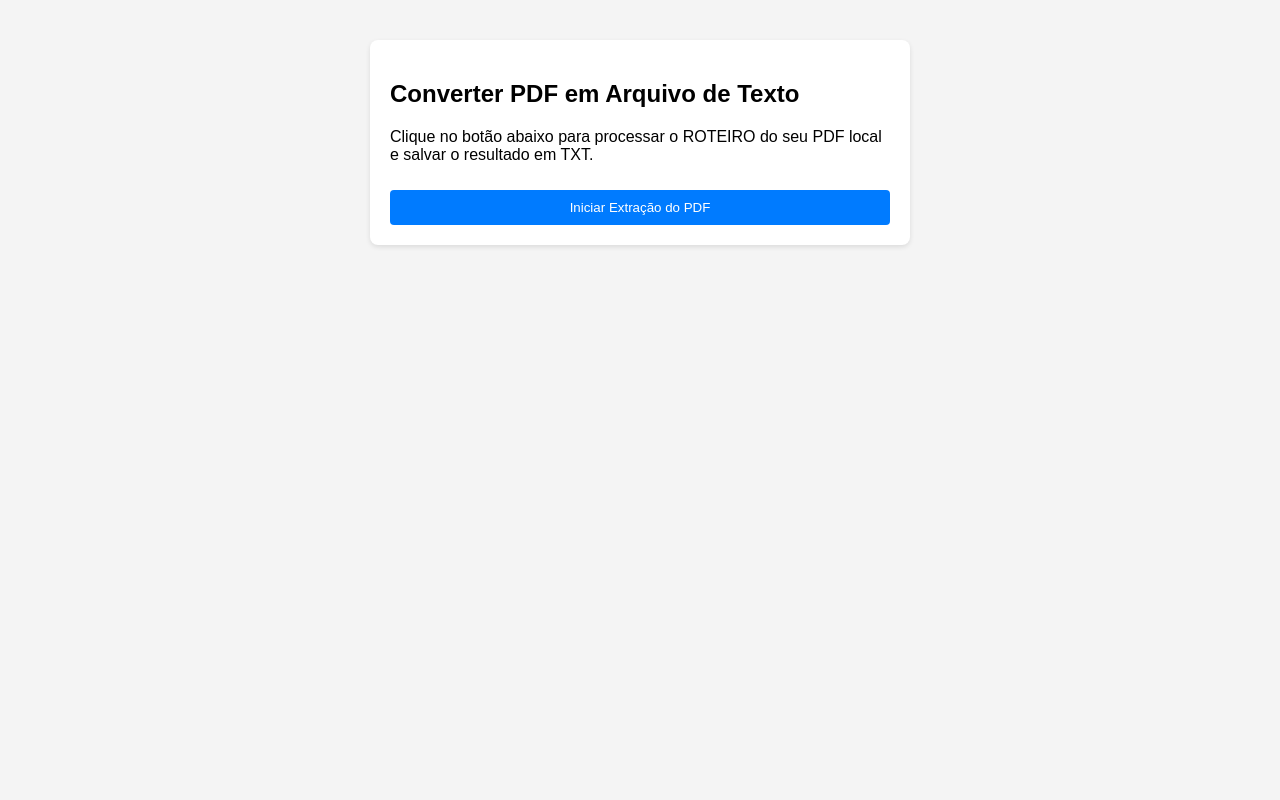
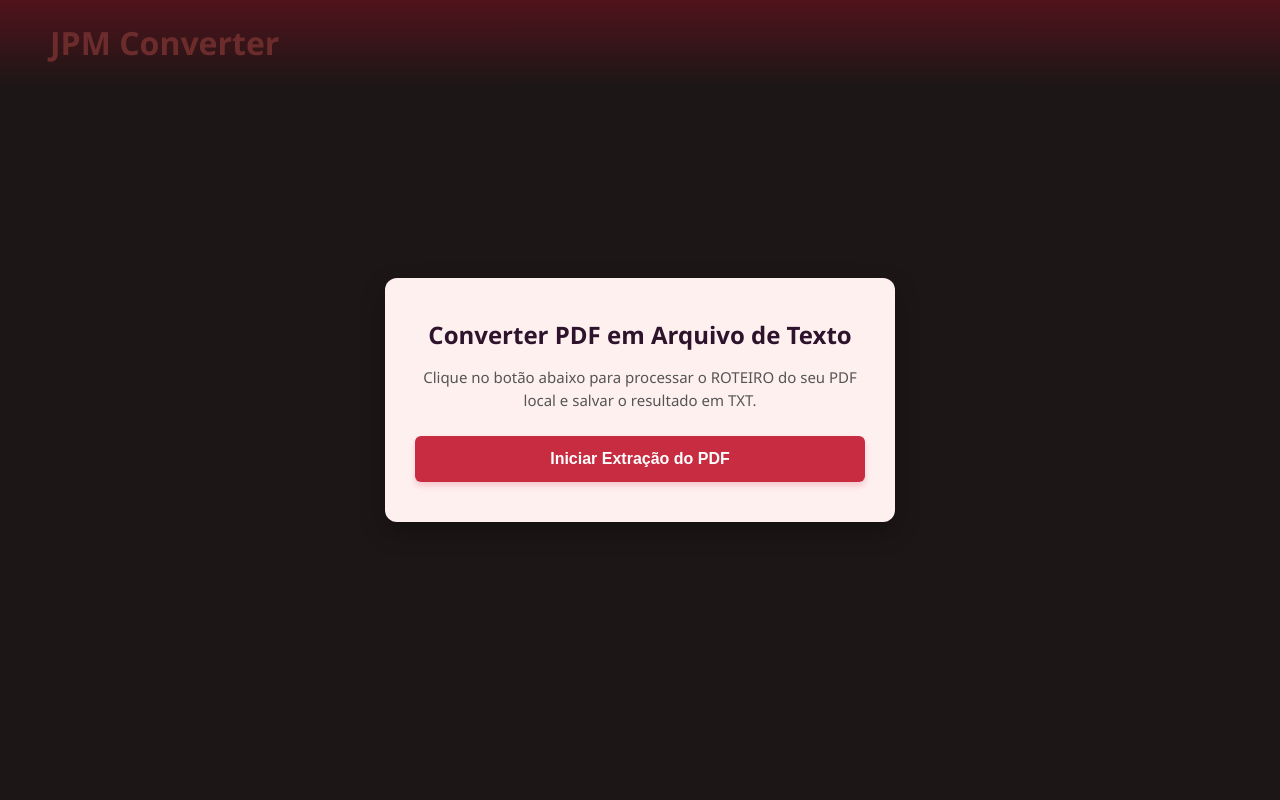
Before and after one commit to mscl08/JPM-Converter, a Django app: page / in a window 1280 px wide. Run offline with Django 5.2, Linux system fonts and the light colour scheme.

Commit message:
second JPM version

```diff
--- /dev/null
+++ b/static/css/design1.css
@@ -0,0 +1,92 @@
+/* Configuração global e centralização na tela */
+body {
+    font-family: 'Segoe UI', Roboto, Helvetica, Arial, sans-serif;
+    margin: 0;
+    padding: 20px;
+    background-color: #1D1616;
+    display: flex;
+    justify-content: center;
+    align-items: center;
+    min-height: 100vh;
+    box-sizing: border-box;
+}
+
+/* Caixa principal do conversor */
+.box {
+    background-color: #FFF0F0; /* Tom bem claro para dar contraste e leitura */
+    padding: 40px 30px;
+    border-radius: 12px;
+    max-width: 450px;
+    width: 100%;
+    box-shadow: 0 10px 25px rgba(0, 0, 0, 0.3);
+    text-align: center;
+}
+
+/* Título e textos internos */
+.box h2 {
+    color: #2D132C;
+    margin-top: 0;
+    margin-bottom: 12px;
+    font-size: 24px;
+}
+
+.box p {
+    color: #555;
+    font-size: 15px;
+    line-height: 1.5;
+    margin-bottom: 25px;
+}
+
+/* Botão de ação principal */
+button {
+    background-color: #C72C41;
+    color: #ffffff;
+    border: none;
+    padding: 14px 20px;
+    border-radius: 6px;
+    cursor: pointer;
+    font-size: 16px;
+    font-weight: 600;
+    width: 100%;
+    transition: background-color 0.2s ease, transform 0.1s ease;
+    box-shadow: 0 4px 6px rgba(199, 44, 65, 0.2);
+}
+
+/* Efeito ao passar o mouse no botão */
+button:hover {
+    background-color: #A62436; /* Tom ligeiramente mais escuro para o efeito */
+    transform: translateY(-1px);
+}
+
+button:active {
+    transform: translateY(1px);
+}
+
+/* Mensagem de sucesso estilizada */
+.success {
+    color: #155724;
+    background-color: #d4edda;
+    border: 1px solid #c3e6cb;
+    padding: 12px;
+    border-radius: 6px;
+    font-weight: 500;
+    margin-top: 20px;
+    font-size: 14px;
+}
+
+/* Linha decorativa no topo da página */
+.linha-topo {
+    position: fixed;
+    top: 0;
+    left: 0;
+    width: 100%;
+    background: linear-gradient( rgba(80, 19, 27, 1) 0%, rgba(29, 22, 22, 1) 100%);
+    z-index: 9999; /* Garante que ela fique por cima de tudo */
+}
+
+h1{
+    color: #6d2c2c;
+    left: 50px;
+    position: relative;
+
+}
--- a/templates/upload.html
+++ b/templates/upload.html
@@ -1,18 +1,22 @@
+{% load static %}
 <!DOCTYPE html>
 <html lang="pt-BR">
 <head>
     <meta charset="UTF-8">
     <meta name="viewport" content="width=device-width, initial-scale=1.0">
     <title>Conversor de PDF para TXT</title>
-    <style>
-        body { font-family: Arial, sans-serif; margin: 40px; background-color: #f4f4f4; }
-        .box { background: white; padding: 20px; border-radius: 8px; max-width: 500px; box-shadow: 0 2px 5px rgba(0,0,0,0.1); margin: auto; }
-        button { background: #007bff; color: white; border: none; padding: 10px 15px; border-radius: 4px; cursor: pointer; margin-top: 10px; width: 100%; }
-        button:hover { background: #0056b3; }
-        .success { color: green; font-weight: bold; margin-top: 15px; }
-    </style>
+    <link rel="stylesheet" href="{% static 'css/design1.css' %}">
 </head>
+
 <body>
+
+
+    <div class="linha-topo">
+        <h1>JPM Converter</h1>
+
+    </div>
+
+
     <div class="box">
         <h2>Converter PDF em Arquivo de Texto</h2>
         <p>Clique no botão abaixo para processar o ROTEIRO do seu PDF local e salvar o resultado em TXT.</p>
```
Also changed, not shown: configuracao_site/settings.py (+7 -0 lines).
